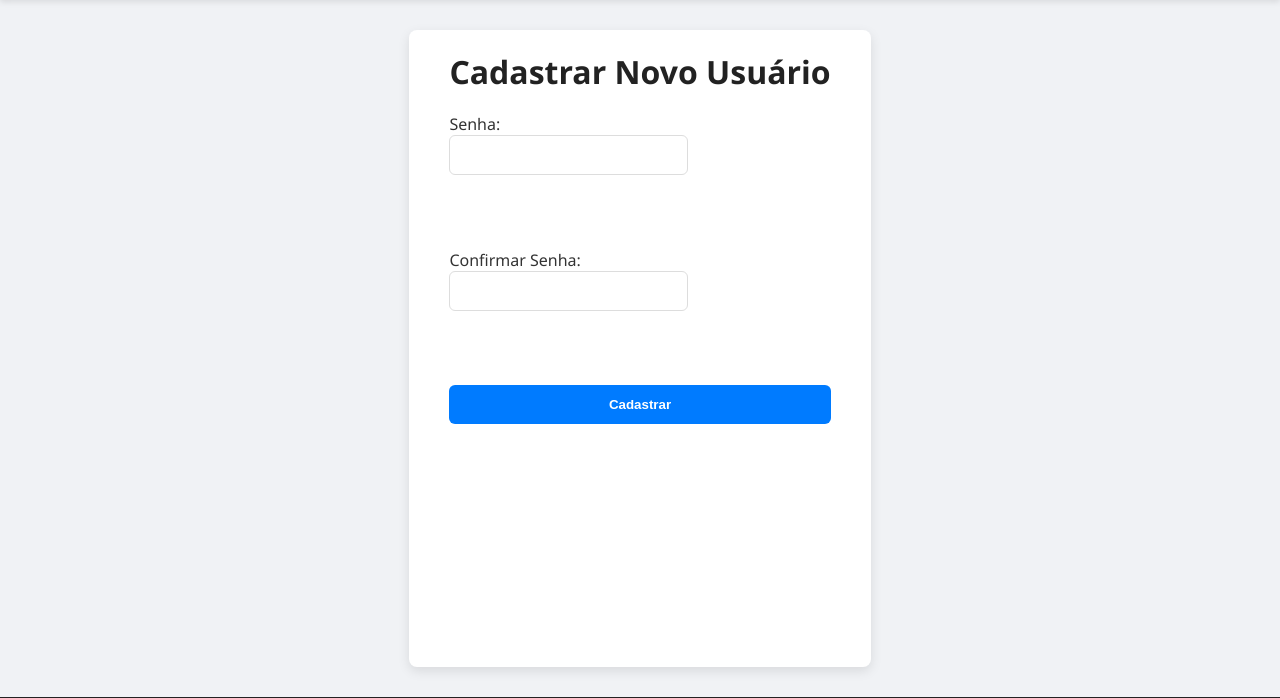
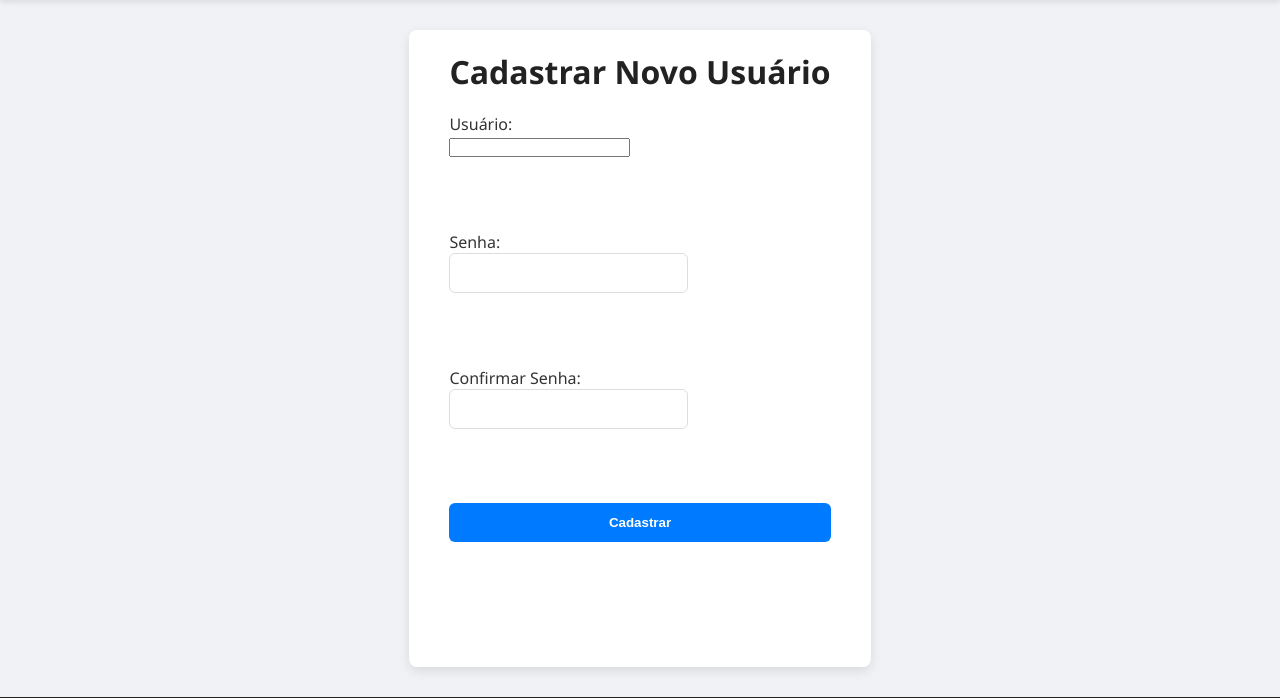
Before and after one commit to StoneberryPCP/estoque, a Flask app: template templates/cadastro.html in a window 1280 px wide. Shown: the part 54-752 px from the top of the page. Run offline with Flask 3, Linux system fonts and the light colour scheme; the template is opened without the code that fills it, so the values that code supplies are empty.

Commit message:
manutenção2

```diff
--- a/templates/cadastro.html
+++ b/templates/cadastro.html
@@ -9,6 +9,9 @@
   <p style="color:red;">{{ erro }}</p>
   {% endif %}
   <form method="POST">
+        <label>Usuário:<br>
+      <input type="username" name="username" required>
+    </label><br><br>
     <label>Senha:<br>
       <input type="password" name="senha" required>
     </label><br><br>
```
